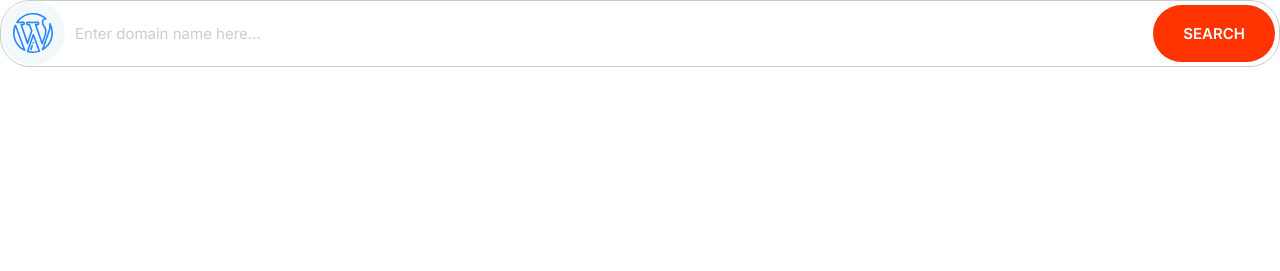
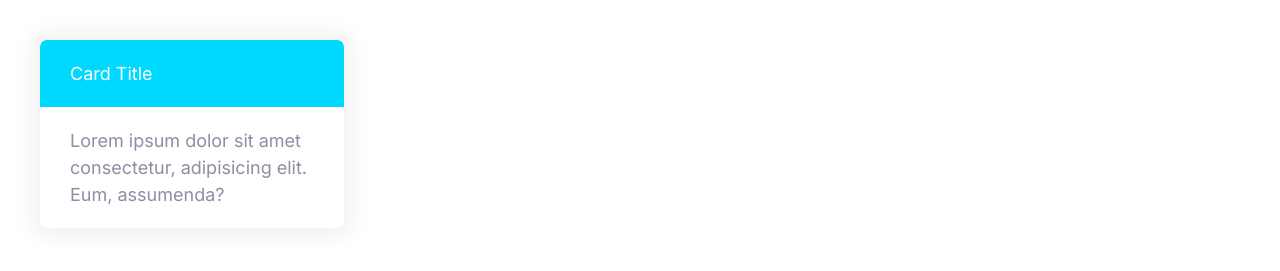
Before and after one commit to tewcc1975-2/moshify, a plain HTML site: page index.html in a window 1280 px wide. Drawn offline with Linux system fonts and the light colour scheme.

Commit message:
Build the card components.

```diff
--- a/css/styles.css
+++ b/css/styles.css
@@ -277,3 +277,26 @@ a {
     font-size: 1.5rem;
   }
 }
+
+/* Cards */
+
+.card {
+    border-radius: 7px;
+    box-shadow: 0 0 20px 10px #f3f3f3;
+    overflow: hidden;
+}
+
+.card__header,
+.card__body {
+    padding: 2rem 3rem;
+}
+
+.card--primary .card__header {
+    background: var(--color-primary);
+    color: #fff;
+}
+
+.card--secondary .card__header {
+    background: var(--color-secondary);
+    color: #fff;
+}
--- a/index.html
+++ b/index.html
@@ -1,6 +1,5 @@
 <!DOCTYPE html>
 <html lang="en">
-
   <head>
     <meta charset="UTF-8" />
     <meta http-equiv="X-UA-Compatible" content="IE=edge" />
@@ -8,21 +7,23 @@
     <title>Document</title>
     <link rel="preconnect" href="https://fonts.googleapis.com" />
     <link rel="preconnect" href="https://fonts.gstatic.com" crossorigin />
-  <link href="https://fonts.googleapis.com/css2?family=Inter:wght@400;600;700&display=swap" rel="stylesheet" />
+    <link
+      href="https://fonts.googleapis.com/css2?family=Inter:wght@400;600;700&display=swap"
+      rel="stylesheet"
+    />
     <link rel="stylesheet" href="css/normalize.css" />
     <link rel="stylesheet" href="css/styles.css" />
   </head>
 
   <body>
-  <div class="input-group">
-    <span class="icon-container">
-      <svg class="icon icon--primary">
-        <use xlink:href="images/sprite.svg#wordpress"></use>
-      </svg>
-    </span>
-    <input class="input" type="text" placeholder="Enter domain name here...">
-    <button class="btn btn--accent">Search</button>
+    <div style="width: 30%; padding: 4rem">
+      <div class="card card--secondary">
+        <header class="card__header">Card Title</header>
+        <div class="card__body">
+          Lorem ipsum dolor sit amet consectetur, adipisicing elit. Eum,
+          assumenda?
+        </div>
+      </div>
     </div>
   </body>
-
 </html>
```
Also changed, not shown: components/cards.html (added, +8 -0 lines). Lines whose indentation alone changed are shown as unchanged.
